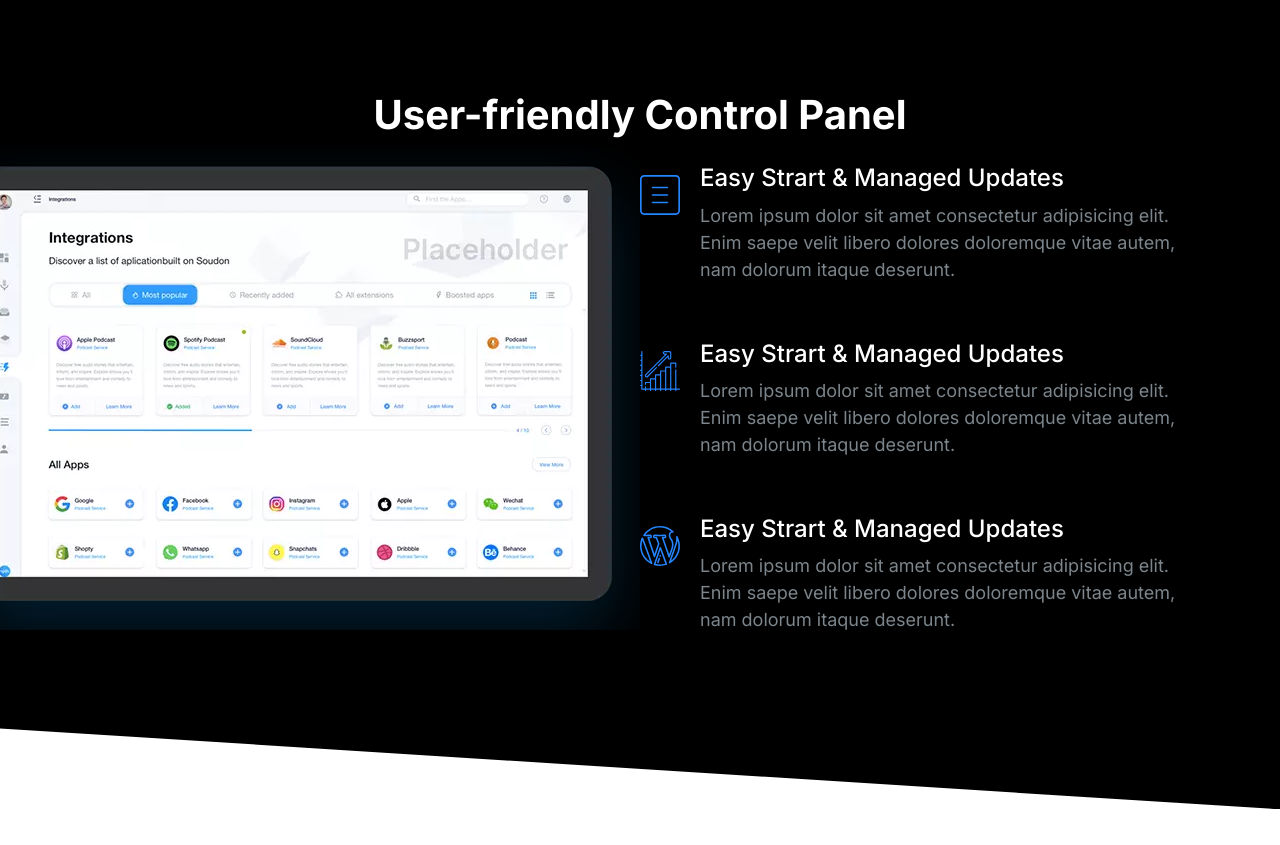
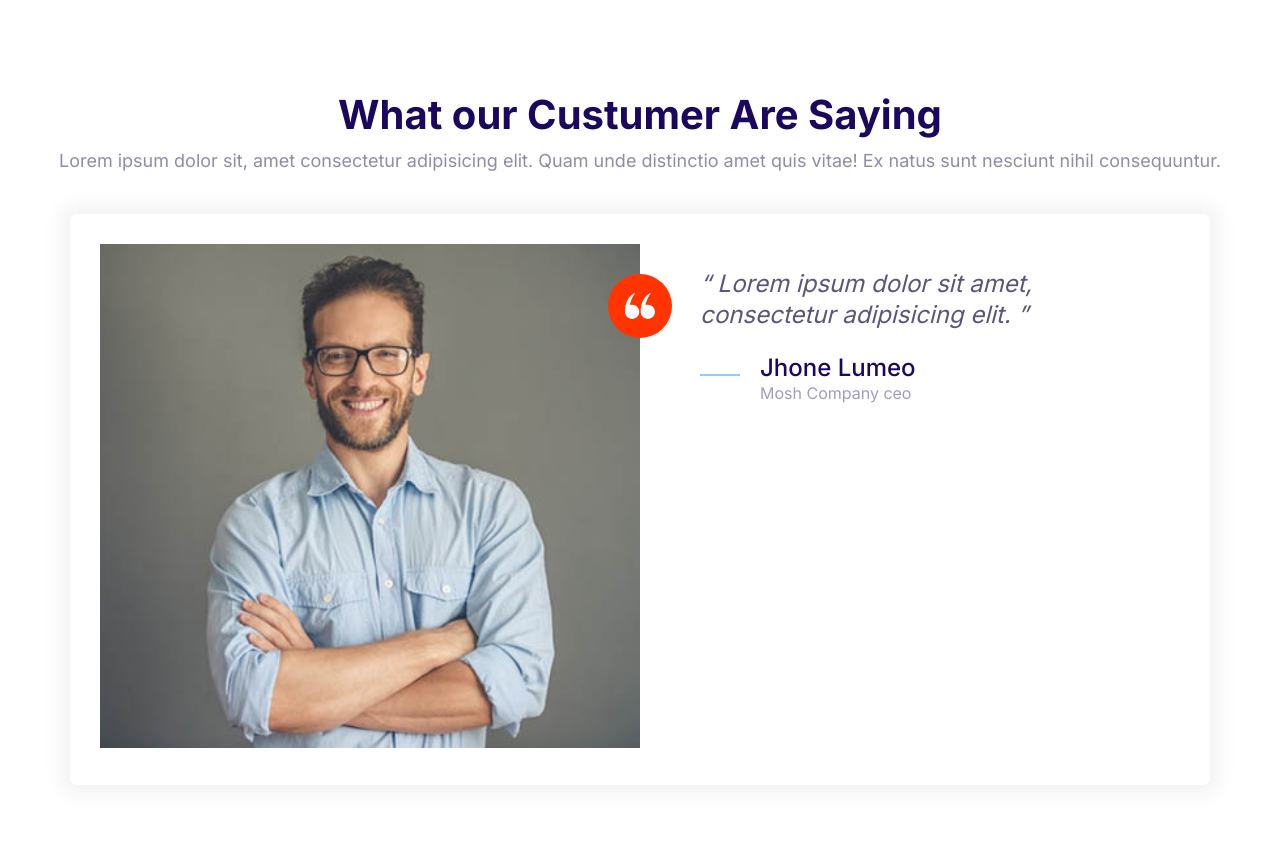
Before and after one commit to 90arch/archit, a plain HTML site: page index.html in a window 1280 px wide. Before the commit the page ends 809 px from the top, so only its background shows below. Drawn offline with Linux system fonts and the light colour scheme.

Commit message:
Created testimonial-block.

```diff
--- a/css/styles.css
+++ b/css/styles.css
@@ -544,6 +544,7 @@ a {
 }
 .block__header {
   text-align: center;
+  margin-bottom: 4rem;
 }
 .block__heading {
   margin-top: 0;
--- a/index.html
+++ b/index.html
@@ -19,76 +19,51 @@
     />
   </head>
   <body>
-    <section class="block block--dark block--skewed-right block-showcase">
+    <section class="block">
       <header class="block__header">
-        <h2>User-friendly Control Panel</h2>
+        <h2>What our Custumer Are Saying</h2>
+        <p>
+          Lorem ipsum dolor sit, amet consectetur adipisicing elit. Quam unde
+          distinctio amet quis vitae! Ex natus sunt nesciunt nihil consequuntur.
+        </p>
       </header>
-      <div class="container grid grid--1x2">
-        <picture class="block-showcase__image">
-          <source
-            type="image/webp"
-            srcset="images/ipad.webp 1x, images/ipad@2x.webp 2x"
-          />
-          <source
-            type="image/png"
-            srcset="images/ipad.png 1x, images/ipad@2x.png 2x"
-          />
-          <img src="images/ipad.png" alt="" />
-        </picture>
-        <ul class="list">
-          <li>
+      <div class="container">
+
+        <div class="card testimonial">
+          <div class="grid grid--1x2">
+            <div class="testimonial__image">
+              <img src="images/testimonial.jpg" alt="A happy, smiling customer" />
+              <span class="icon-container icon-container--accent">
+                <svg class="icon--small icon--white">
+                  <use xlink:href="images/sprite.svg#quotes"></use>
+                </svg>
+              </span>
+            </div>
+            <div class="testimonial__blockquote">
+            <blockquote class="quote">
+              <p class="quote__text">
+                Lorem ipsum dolor sit amet, consectetur adipisicing elit.
+              </p>
+            </blockquote>
+            <footer>
               <div class="media">
-              <div class="media__image">
-                <svg class="icon icon--primary">
-                  <use xlink:href="images/sprite.svg#menu"></use>
+                <div class="media__image testimonial__media-image" >
+                  <svg class="icon icon--primary quote__line">
+                    <use xlink:href="images/sprite.svg#line"></use>
                   </svg>
                 </div>
                 <div class="media__body">
-                <h3 class="media__title">Easy Strart & Managed Updates</h3>
-                <p>
-                  Lorem ipsum dolor sit amet consectetur adipisicing elit. Enim
-                  saepe velit libero dolores doloremque vitae autem, nam dolorum
-                  itaque deserunt.
-                </p>
+                  <h3 class="media__title quote__author">Jhone Lumeo</h3>
+                  <p class="quote__organization">Mosh Company ceo</p>
                 </div>
               </div>
-          </li>
-          <li>
-            <div class="media">
-              <div class="media__image">
-                <svg class="icon icon--primary">
-                  <use xlink:href="images/sprite.svg#growth"></use>
-                </svg>
               </div>
-              <div class="media__body">
-                <h3 class="media__title">Easy Strart & Managed Updates</h3>
-                <p>
-                  Lorem ipsum dolor sit amet consectetur adipisicing elit. Enim
-                  saepe velit libero dolores doloremque vitae autem, nam dolorum
-                  itaque deserunt.
-                </p>
+            </footer>
           </div>
         </div>
-          </li>
-          <li>
-            <div class="media">
-              <div class="media__image">
-                <svg class="icon icon--primary">
-                  <use xlink:href="images/sprite.svg#wordpress"></use>
-                </svg>
+
       </div>
-              <div class="media__body">
-                <h3 class="media__title">Easy Strart & Managed Updates</h3>
-                <p>
-                  Lorem ipsum dolor sit amet consectetur adipisicing elit. Enim
-                  saepe velit libero dolores doloremque vitae autem, nam dolorum
-                  itaque deserunt.
-                </p>
-              </div>
-            </div>
-          </li>
-        </ul>
-      </div>
+
     </section>
   </body>
 </html>
```
Also changed, not shown: components/testimonial-block.html (added, +46 -0 lines). Lines whose indentation alone changed are shown as unchanged.
